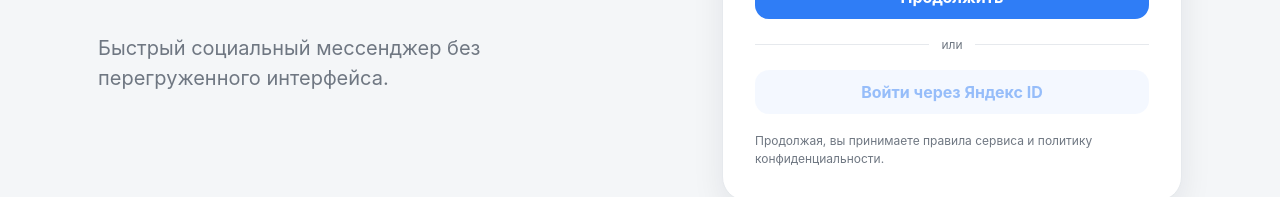
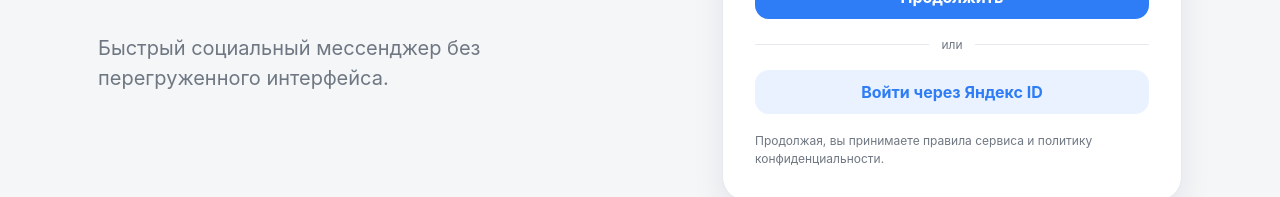
Before and after one commit to venomimonstro/chat-hive, a Next.js app in the folder web/: page /login in a window 1280 px wide. Shown: the part 450-647 px from the top of the page. Built offline with nearby package versions, Linux system fonts and the light colour scheme; no server answers.

Commit message:
feat(web): enable Yandex ID login button

```diff
--- a/web/app/login/LoginForm.tsx
+++ b/web/app/login/LoginForm.tsx
@@ -2,16 +2,16 @@
 
 import { FormEvent, useState } from 'react';
 import { Button, Surface } from '../../components/ui';
-import { startEmailLogin } from '../../lib/api';
+import { startEmailLogin, startYandexLogin } from '../../lib/api';
 
 export function LoginForm() {
   const [email, setEmail] = useState('');
-  const [status, setStatus] = useState<'idle' | 'sending' | 'sent'>('idle');
+  const [status, setStatus] = useState<'idle' | 'sending' | 'sent' | 'yandex'>('idle');
   const [error, setError] = useState('');
 
   async function submit(event: FormEvent) {
     event.preventDefault();
-    if (status === 'sending') return;
+    if (status === 'sending' || status === 'yandex') return;
     setStatus('sending');
     setError('');
     try {
@@ -20,6 +20,19 @@ export function LoginForm() {
     } catch (err) {
       setStatus('idle');
       setError(err instanceof Error ? err.message : 'Не удалось отправить ссылку');
+    }
+  }
+
+  async function loginWithYandex() {
+    if (status === 'sending' || status === 'yandex') return;
+    setStatus('yandex');
+    setError('');
+    try {
+      const authorizationURL = await startYandexLogin();
+      window.location.assign(authorizationURL);
+    } catch (err) {
+      setStatus('idle');
+      setError(err instanceof Error ? err.message : 'Вход через Яндекс временно недоступен');
     }
   }
 
@@ -55,12 +68,14 @@ export function LoginForm() {
           />
         </label>
         {error ? <div className="authError" role="alert">{error}</div> : null}
-        <Button type="submit" fullWidth disabled={status === 'sending'}>
+        <Button type="submit" fullWidth disabled={status === 'sending' || status === 'yandex'}>
           {status === 'sending' ? 'Отправляем…' : 'Продолжить'}
         </Button>
       </form>
       <div className="authDivider"><span>или</span></div>
-      <Button variant="secondary" fullWidth disabled title="Будет подключено через Яндекс ID">Войти через Яндекс ID</Button>
+      <Button variant="secondary" fullWidth disabled={status === 'sending' || status === 'yandex'} onClick={loginWithYandex}>
+        {status === 'yandex' ? 'Открываем Яндекс…' : 'Войти через Яндекс ID'}
+      </Button>
       <small>Продолжая, вы принимаете правила сервиса и политику конфиденциальности.</small>
     </Surface>
   );
```
